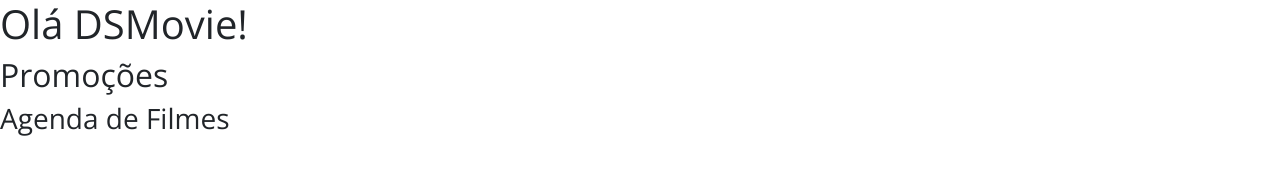
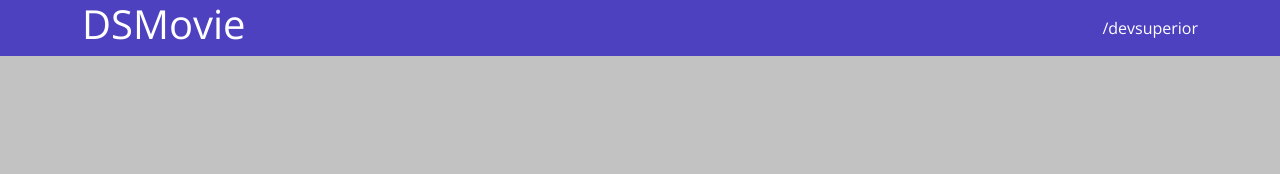
Before and after one commit to benevidest/dsmovie, a plain HTML site: page index.html in a window 1280 px wide. Drawn offline with nearby package versions, Linux system fonts and the light colour scheme.

Commit message:
Barra superior PARTE 1

```diff
--- a/css/styles.css
+++ b/css/styles.css
@@ -1,3 +1,27 @@
 @import url('https://fonts.googleapis.com/css2?family=Open+Sans:wght@300;400;700&display=swap');
 
-* {font-family: 'Open Sans';}
+* {
+    box-sizing: border-box;
+    font-family: 'Open Sans', sans-serif;
+}
+
+html, body {
+    background-color: #C2C2C2;
+
+}
+
+header {
+    background-color: #4D41C0;
+    color: #FFFFFF;
+}
+
+nav {
+    display: flex;
+    align-items: center;
+    justify-content: space-between;
+}
+
+a, a:hover {
+    text-decoration: none;
+    color: unset;
+}
--- a/index.html
+++ b/index.html
@@ -12,9 +12,14 @@
 
     </head>
     <body>
-        <h1>Olá DSMovie!</h1>
-        <h2>Promoções</h2>
-        <h3>Agenda de Filmes</h3>
+        <header>
+            <nav class="container">
+                <h1>DSMovie</h1>
+                <a href="https://github.com/devsuperior">/devsuperior</a>
+            </nav>
+
+        </header>
+
     </body>
 
 </html>
```
